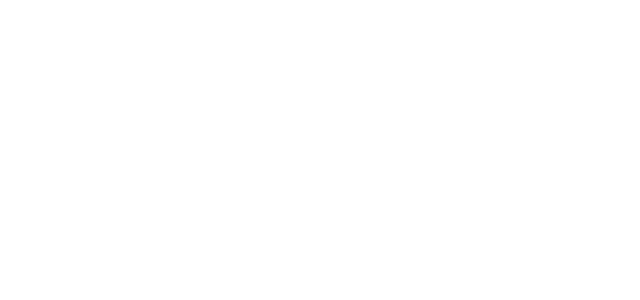
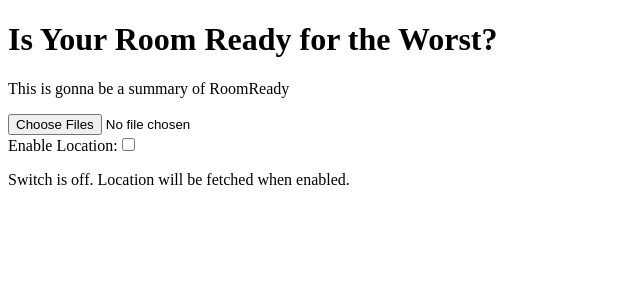
Before and after one commit to NateMartes/RoomReady, a React (Vite) app in the folder client/: page / in a window 1280 px wide. Shown: the top 300 px of the page, without its empty margins (0-640 px from the left). Built offline with nearby package versions, Linux system fonts and the light colour scheme.

Commit message:
Added base website layout

```diff
--- a/client/src/App.tsx
+++ b/client/src/App.tsx
@@ -2,13 +2,19 @@
 // assets import reactLogo from './assets/react.svg'
 // public import viteLogo from '/vite.svg'
 import './App.css'
+import Header from './Header/Header.tsx'
+import ImageUploader from './ImageUploader/ImageUploader.tsx'
+import Location from './Location/Location.tsx'
 
 function App() {
 
   return (
     <>
+      <Header/>
+      <ImageUploader/>
+      <Location/>
     </>
-  )
+  );
 }
 
 export default App
--- a/client/src/Header/Header.tsx
+++ b/client/src/Header/Header.tsx
@@ -2,7 +2,12 @@
 import "./Header.module.css"
 
 function Header() {
-
+  return (
+    <>
+      <h1 className="main-header">Is Your Room Ready for the Worst?</h1>
+      <p>This is gonna be a summary of RoomReady</p>
+    </>
+  );
 }
 
 export default Header;
--- /dev/null
+++ b/client/src/ImageUploader/ImageUploader.tsx
@@ -0,0 +1,26 @@
+import React, { useState } from "react";
+
+function ImageUploader() {
+  const [images, setImages] = useState<string[]>([]);
+
+  const handleImageUpload = (event: React.ChangeEvent<HTMLInputElement>) => {
+    const files = event.target.files;
+    if (files) {
+      const newImages = Array.from(files).map((file) => URL.createObjectURL(file));
+      setImages((prevImages) => [...prevImages, ...newImages]);
+    }
+  };
+
+  return (
+    <div>
+      <div className="images-uploaded">
+        {images.map((src, index) => (
+          <img key={index} src={src} alt={`Uploaded ${index}`} width={150}/>
+        ))}
+      </div>
+      <input className="image-upload-btn" type="file" accept="image/*" multiple onChange={handleImageUpload} />
+    </div>
+  );
+}
+
+export default ImageUploader
--- /dev/null
+++ b/client/src/Location/Location.tsx
@@ -0,0 +1,63 @@
+import React, { useEffect, useState } from "react";
+
+function Location() {
+
+  interface LocationData {
+    "longitude": number;
+    "latitude": number;
+  }
+
+  const [isEnabled, setIsEnabled] = useState<boolean>(false);
+  const [location, setLocation] = useState<LocationData | null>(null);
+
+  const handleSwitchChange = (event: React.ChangeEvent<HTMLInputElement>) => {
+    setIsEnabled((prevState) => !prevState);
+  };
+
+  const getUserLocation = () => {
+    if (navigator.geolocation) {
+      navigator.geolocation.getCurrentPosition(
+        (position) => {
+          const { latitude, longitude } = position.coords;
+          setLocation({ longitude, latitude });
+        },
+        (error) => {
+          // Geo location not allowed
+          setLocation(null);
+        }
+      );
+    } else {
+      // Geo location not supported
+      setLocation(null);
+    }
+  };
+
+  // Trigger location fetching when switch is enabled
+  useEffect(() => {
+    if (isEnabled) {
+      getUserLocation();
+    }
+  }, [isEnabled]);
+
+  return (
+    <div>
+      <label>
+        Enable Location:
+        <input type="checkbox" onChange={handleSwitchChange}/>
+      </label>
+      <div>
+        {isEnabled ? (
+          location ? (
+            <p>{location.latitude}, {location.longitude}</p>
+          ) : (
+            <p>Fetching location...</p>
+          )
+        ) : (
+          <p>{isEnabled} Switch is off. Location will be fetched when enabled.</p>
+        )}
+      </div>
+    </div>
+  );
+};
+
+export default Location;
```
Also changed, not shown: client/src/ImageUploader/ImageUploader.module.css (added), client/src/Location/Location.module.css (added).
